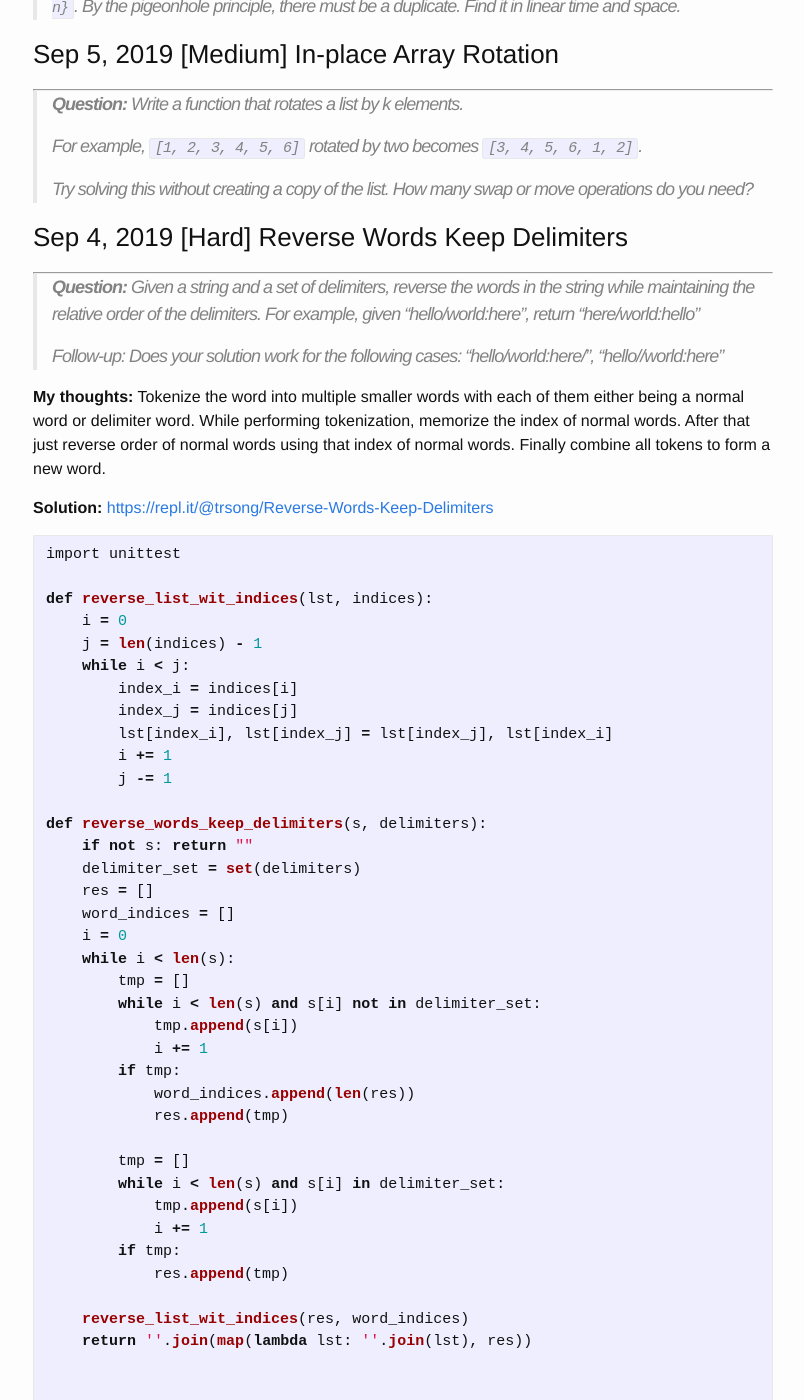
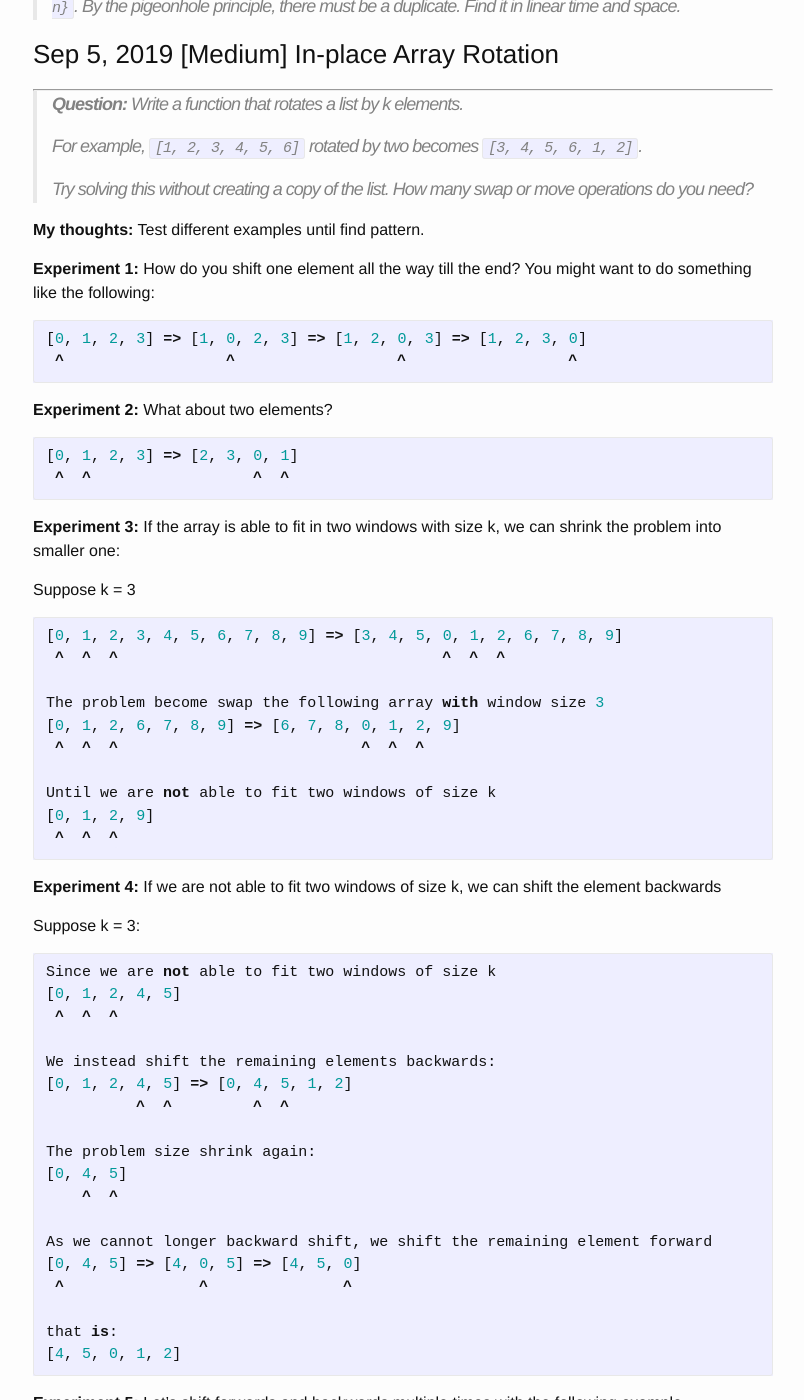
Before and after one commit to trsong/trsong.github.io, a Jekyll site: the page built from _posts/2019-08-01-DailyQuestionsAug.md, in a window 1280 px wide and 1400 px high, scrolled down 1592 px. Shown: the whole window, without its empty margins (237-1041 px from the left). Built offline with Jekyll 4.4.1, drawn with Linux system fonts in a browser that asks for light colours; some of the changed text lies outside the part shown.

Commit message:
Add Solution to Sep 5 Question

````diff
--- a/_posts/2019-08-01-DailyQuestionsAug.md
+++ b/_posts/2019-08-01-DailyQuestionsAug.md
@@ -47,6 +47,146 @@ The path does not have to pass through the root, and each node can have any amou
 > For example, `[1, 2, 3, 4, 5, 6]` rotated by two becomes `[3, 4, 5, 6, 1, 2]`.
 >
 > Try solving this without creating a copy of the list. How many swap or move operations do you need?
+
+**My thoughts:** Test different examples until find pattern.
+
+**Experiment 1:** How do you shift one element all the way till the end? You might want to do something like the following:
+
+```py
+[0, 1, 2, 3] => [1, 0, 2, 3] => [1, 2, 0, 3] => [1, 2, 3, 0]
+ ^                  ^                  ^                  ^
+```
+
+**Experiment 2:** What about two elements?
+
+```py
+[0, 1, 2, 3] => [2, 3, 0, 1]
+ ^  ^                  ^  ^
+```
+
+**Experiment 3:** If the array is able to fit in two windows with size k, we can shrink the problem into smaller one:
+
+Suppose k = 3
+```py
+[0, 1, 2, 3, 4, 5, 6, 7, 8, 9] => [3, 4, 5, 0, 1, 2, 6, 7, 8, 9]
+ ^  ^  ^                                    ^  ^  ^
+
+The problem become swap the following array with window size 3
+[0, 1, 2, 6, 7, 8, 9] => [6, 7, 8, 0, 1, 2, 9]
+ ^  ^  ^                           ^  ^  ^
+
+Until we are not able to fit two windows of size k
+[0, 1, 2, 9]
+ ^  ^  ^
+```
+
+**Experiment 4:** If we are not able to fit two windows of size k, we can shift the element backwards
+
+Suppose k = 3:
+```py
+Since we are not able to fit two windows of size k
+[0, 1, 2, 4, 5]
+ ^  ^  ^
+
+We instead shift the remaining elements backwards:
+[0, 1, 2, 4, 5] => [0, 4, 5, 1, 2]
+          ^  ^         ^  ^
+
+The problem size shrink again:
+[0, 4, 5]
+    ^  ^
+
+As we cannot longer backward shift, we shift the remaining element forward
+[0, 4, 5] => [4, 0, 5] => [4, 5, 0]
+ ^               ^               ^
+
+that is:
+[4, 5, 0, 1, 2]
+```
+
+**Experiment 5:** Let's shift forwards and backwards multiple times with the following example
+
+Suppose k = 5:
+```py
+k = 5, Forwards >>>
+[0, 1, 2, 3, 4, 5, 6, 7, 8, 9, 10, 11, 12] => [5, 6, 7, 8, 9, 0, 1, 2, 3, 4, 10, 11, 12]
+ ^  ^  ^  ^  ^  ^                                             ^  ^  ^  ^  ^
+
+k = 3, Backwards <<<
+[0, 1, 2, 3, 4, 10, 11, 12] => [0, 1, 10, 11, 12, 2, 3, 4]
+                ^^  ^^  ^^            ^^  ^^  ^^
+that is [5, 6, 7, 8, 9, 0, 1, 10, 11, 12, 2, 3, 4]
+
+k = 2, Forwards >>>
+[0, 1, 10, 11, 12] => [10, 11, 0, 1, 12]
+ ^  ^                          ^  ^
+that is [5, 6, 7, 8, 9, 10, 11, 0, 1, 12, 2, 3, 4]
+
+k = 1, Backwards <<<
+[0, 1, 12] => [12, 0, 1]
+       ^^      ^^
+that is [5, 6, 7, 8, 9, 10, 11, 12, 0, 1, 2, 3, 4]
+```
+
+
+
+**Solution with Two Pointers:** [https://repl.it/@trsong/In-place-Array-Rotation](https://repl.it/@trsong/In-place-Array-Rotation)
+```py
+import unittest
+
+def swap_array(nums, pos1, pos2, size):
+    for i in xrange(size):
+        nums[pos1 + i], nums[pos2 + i] = nums[pos2 + i], nums[pos1 + i]
+
+
+def rotate(nums, k):
+    if not nums: return []
+    k = k % len(nums)
+    left = 0
+    right = len(nums) - 1
+    while left < right and k > 0:
+        # Forward swap
+        while left + 2*k - 1 <= right:
+            swap_array(nums, left, left + k, k)
+            left += k
+        k = right - left + 1 - k
+        if k == 0: break
+
+        # Backward swap
+        while right + 1 - 2*k >= left:
+            swap_array(nums, right + 1 - k, right + 1 - 2*k, k)
+            right -= k
+        k = right - left + 1 - k
+    return nums
+
+
+class RotateSpec(unittest.TestCase):
+    def test_example(self):
+        self.assertEqual(rotate([1, 2, 3, 4, 5, 6], k=2), [3, 4, 5, 6, 1, 2])
+
+    def test_rotate_0_position(self):
+        self.assertEqual(rotate([0, 1, 2, 3], k=0), [0, 1, 2, 3])
+
+    def test_empty_array(self):
+        self.assertEqual(rotate([], k=10), [])
+
+    def test_shift_negative_position(self):
+        self.assertEqual(rotate([0, 1, 2, 3], k=-1), [3, 0, 1, 2])
+
+    def test_shift_more_than_array_size(self):
+        self.assertEqual(rotate([1, 2, 3, 4, 5, 6], k=8), [3, 4, 5, 6, 1, 2])
+
+    def test_multiple_round_of_forward_and_backward_shift(self):
+        nums = [0, 1, 2, 3, 4, 5, 6, 7, 8, 9, 10, 11, 12]
+        k = 5
+        expected = [5, 6, 7, 8, 9, 10, 11, 12, 0, 1, 2, 3, 4]
+        self.assertEqual(rotate(nums, k), expected)
+
+
+if __name__ == '__main__':
+    unittest.main(exit=False)
+```
+
 
 ### Sep 4, 2019 \[Hard\] Reverse Words Keep Delimiters
 ---
````
